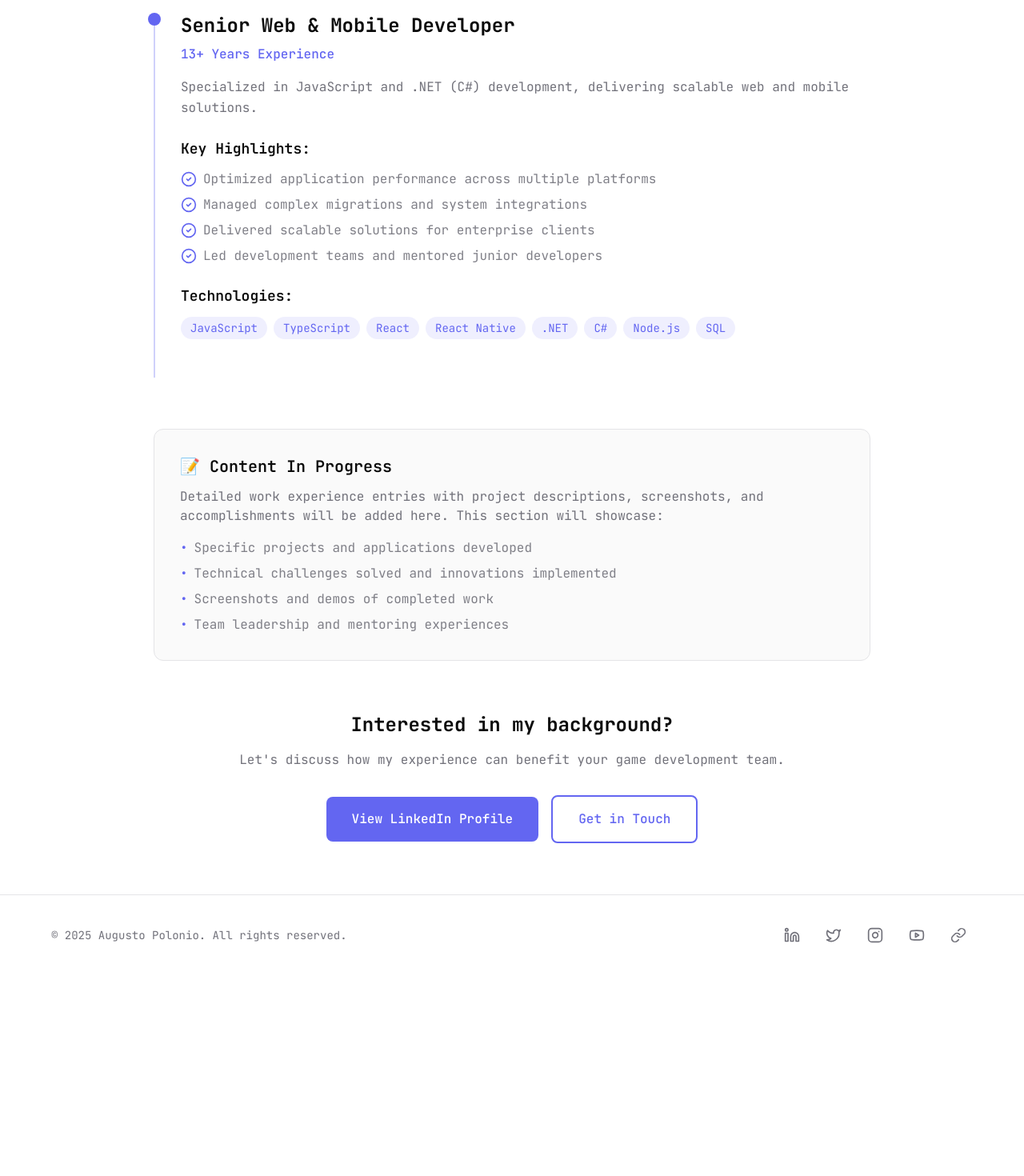
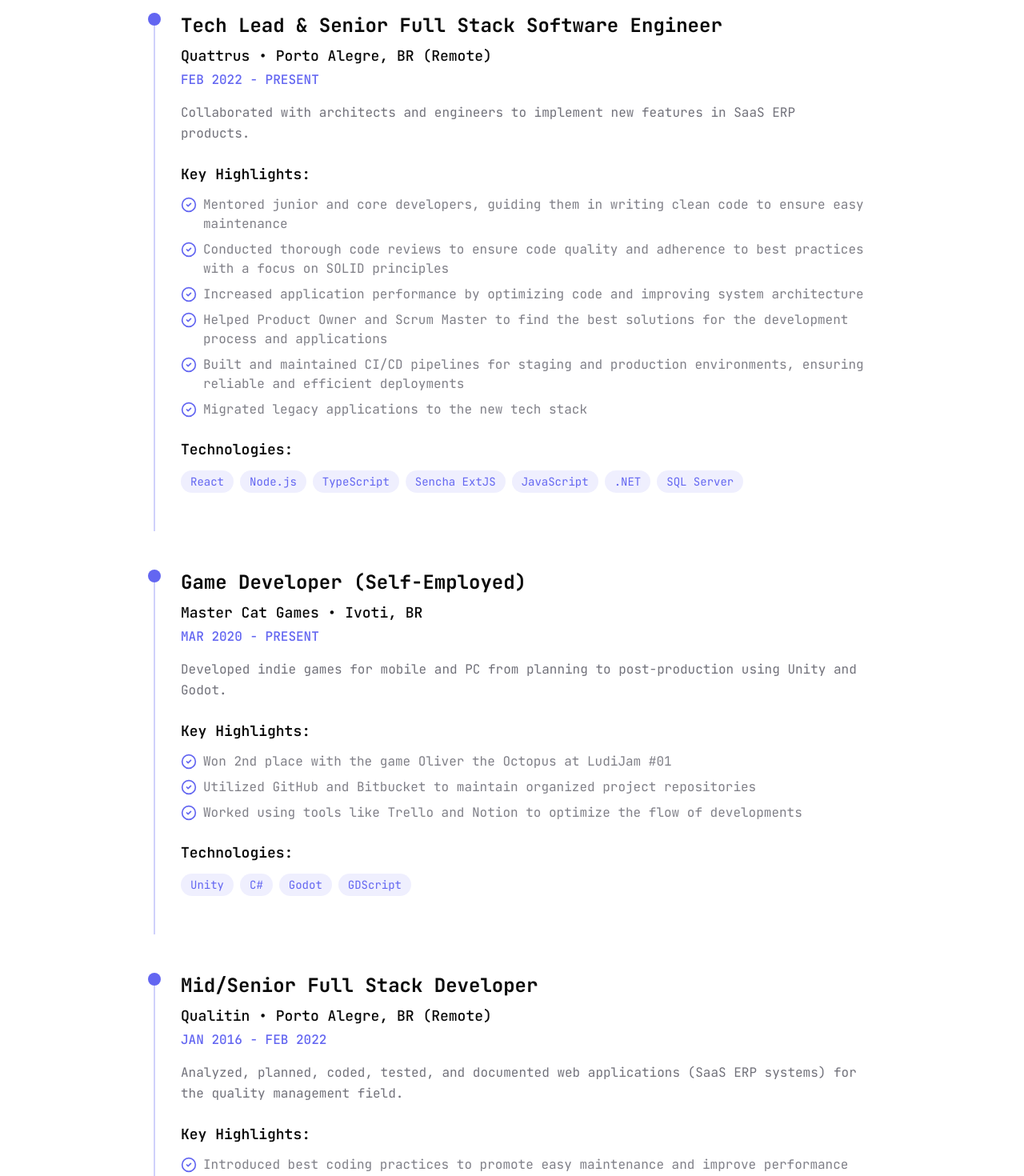
Before and after one commit to augustopolonio/augustopolonio-website, a Next.js app: page /work-experience in a window 1280 px wide. Shown: the part 360-1830 px from the top of the page at 80% size. Before the commit the page ends 1579 px from the top, so only its background shows below. Built offline with nearby package versions, Linux system fonts and the light colour scheme.

Commit message:
feat: update work experience section with detailed job history and highlights

```diff
--- a/app/work-experience/page.tsx
+++ b/app/work-experience/page.tsx
@@ -8,21 +8,90 @@
 export default function WorkExperience() {
   const webMobileYears = getWebMobileYears();
 
-  // Placeholder for work experience - you can add your detailed work history here later
   const experiences = [
     {
-      title: 'Senior Web & Mobile Developer',
-      period: `${webMobileYears}+ Years Experience`,
-      description: 'Specialized in JavaScript and .NET (C#) development, delivering scalable web and mobile solutions.',
+      company: 'Quattrus',
+      location: 'Porto Alegre, BR (Remote)',
+      title: 'Tech Lead & Senior Full Stack Software Engineer',
+      period: 'FEB 2022 - PRESENT',
+      description: 'Collaborated with architects and engineers to implement new features in SaaS ERP products.',
       highlights: [
-        'Optimized application performance across multiple platforms',
-        'Managed complex migrations and system integrations',
-        'Delivered scalable solutions for enterprise clients',
-        'Led development teams and mentored junior developers',
+        'Mentored junior and core developers, guiding them in writing clean code to ensure easy maintenance',
+        'Conducted thorough code reviews to ensure code quality and adherence to best practices with a focus on SOLID principles',
+        'Increased application performance by optimizing code and improving system architecture',
+        'Helped Product Owner and Scrum Master to find the best solutions for the development process and applications',
+        'Built and maintained CI/CD pipelines for staging and production environments, ensuring reliable and efficient deployments',
+        'Migrated legacy applications to the new tech stack',
       ],
-      technologies: ['JavaScript', 'TypeScript', 'React', 'React Native', '.NET', 'C#', 'Node.js', 'SQL'],
+      technologies: ['React', 'Node.js', 'TypeScript', 'Sencha ExtJS', 'JavaScript', '.NET', 'SQL Server'],
     },
-    // Add more experiences here as you provide them
+    {
+      company: 'Master Cat Games',
+      location: 'Ivoti, BR',
+      title: 'Game Developer (Self-Employed)',
+      period: 'MAR 2020 - PRESENT',
+      description: 'Developed indie games for mobile and PC from planning to post-production using Unity and Godot.',
+      highlights: [
+        'Won 2nd place with the game Oliver the Octopus at LudiJam #01',
+        'Utilized GitHub and Bitbucket to maintain organized project repositories',
+        'Worked using tools like Trello and Notion to optimize the flow of developments',
+      ],
+      technologies: ['Unity', 'C#', 'Godot', 'GDScript'],
+    },
+    {
+      company: 'Qualitin',
+      location: 'Porto Alegre, BR (Remote)',
+      title: 'Mid/Senior Full Stack Developer',
+      period: 'JAN 2016 - FEB 2022',
+      description: 'Analyzed, planned, coded, tested, and documented web applications (SaaS ERP systems) for the quality management field.',
+      highlights: [
+        'Introduced best coding practices to promote easy maintenance and improve performance',
+        'Redesigned UI and UX of some projects',
+        'Created an API for the company\'s main software',
+        'Developed, maintained, and published new features for Android and iOS mobile applications',
+        'Collaborated with the marketing team to integrate RD Station, enhancing digital marketing automation and management',
+        'Integrated the e-commerce system Vindi with web applications',
+        'Enhanced push notifications of mobile apps, integrating with OneSignal',
+        'Upgraded Sencha Touch applications, as well as Cordova versions to increase compatibility',
+        'Managed the workflow and documented all the processes using JetBrains YouTrack and after DevOps',
+      ],
+      technologies: ['.NET', 'C#', 'HTML', 'CSS', 'JavaScript', 'jQuery', 'JSON', 'SQL Server', 'Web Services', 'APIs', 'Sencha ExtJS', 'Cordova', 'Swagger', 'LINQ', 'NHibernate'],
+    },
+    {
+      company: 'While Tech',
+      location: 'Porto Alegre, BR (Remote)',
+      title: 'Game Developer',
+      period: 'MAR 2017 - JUN 2017',
+      description: 'Developed an educational mobile game for Android called Color Melody Piano.',
+      highlights: [],
+      technologies: ['Unity', 'C#', 'Photoshop', 'Illustrator'],
+    },
+    {
+      company: 'Sollus',
+      location: 'Porto Alegre, BR',
+      title: 'Full Stack Developer',
+      period: 'OCT 2015 - JAN 2016',
+      description: 'Planned and built a refund software for the financial area.',
+      highlights: [
+        'Developed new features for the company\'s main software',
+        'Worked in maintenance of web pages and CRM software',
+        'Analyzed and worked in data integration of legacy systems, adapting to the business model',
+      ],
+      technologies: ['ASP.NET MVC', 'C#', 'PHP', 'HTML', 'CSS', 'JavaScript', 'Bootstrap', 'SQL Server', 'Web Services', 'LINQ', 'NHibernate'],
+    },
+    {
+      company: 'Qualitin',
+      location: 'Porto Alegre, BR',
+      title: 'Full Stack Developer',
+      period: 'JUL 2013 - SEP 2015',
+      description: 'Improved the front-end of the company\'s main software, migrating the Microsoft Silverlight and the old ASP.NET pages to Sencha ExtJS. This change allowed the company to close a deal with a new client in a short-time development.',
+      highlights: [
+        'Developed new login for all applications, improving the security and UI',
+        'Organized and executed tasks, working with Scrum and Pair Programming as an agile method',
+        'Solved technical problems of sprint backlog',
+      ],
+      technologies: ['ASP.NET', 'C#', 'HTML', 'CSS', 'JavaScript', 'Sencha ExtJS', 'SQL Server', 'LINQ', 'NHibernate'],
+    },
   ];
 
   return (
@@ -71,6 +140,7 @@
                 <div className="pb-12">
                   <div className="mb-4">
                     <h2 className="text-2xl font-bold mb-2">{exp.title}</h2>
+                    <p className="text-lg font-medium mb-1">{exp.company} • {exp.location}</p>
                     <p className="text-accent font-medium">{exp.period}</p>
                   </div>
 
@@ -78,17 +148,19 @@
                     {exp.description}
                   </p>
 
+                  {exp.highlights.length > 0 && (
                     <div className="mb-6">
                       <h3 className="text-lg font-semibold mb-3">Key Highlights:</h3>
                       <ul className="space-y-2">
                         {exp.highlights.map((highlight, hIndex) => (
                           <li key={hIndex} className="flex items-start">
-                          <CheckCircle2 className="w-5 h-5 text-accent mt-0.5 mr-2 flex-shrink-0" />
+                            <CheckCircle2 className="w-5 h-5 text-accent mt-0.5 mr-2 shrink-0" />
                             <span className="text-muted/90">{highlight}</span>
                           </li>
                         ))}
                       </ul>
                     </div>
+                  )}
 
                   <div>
                     <h3 className="text-lg font-semibold mb-3">Technologies:</h3>
```
Lines whose indentation alone changed are shown as unchanged.
